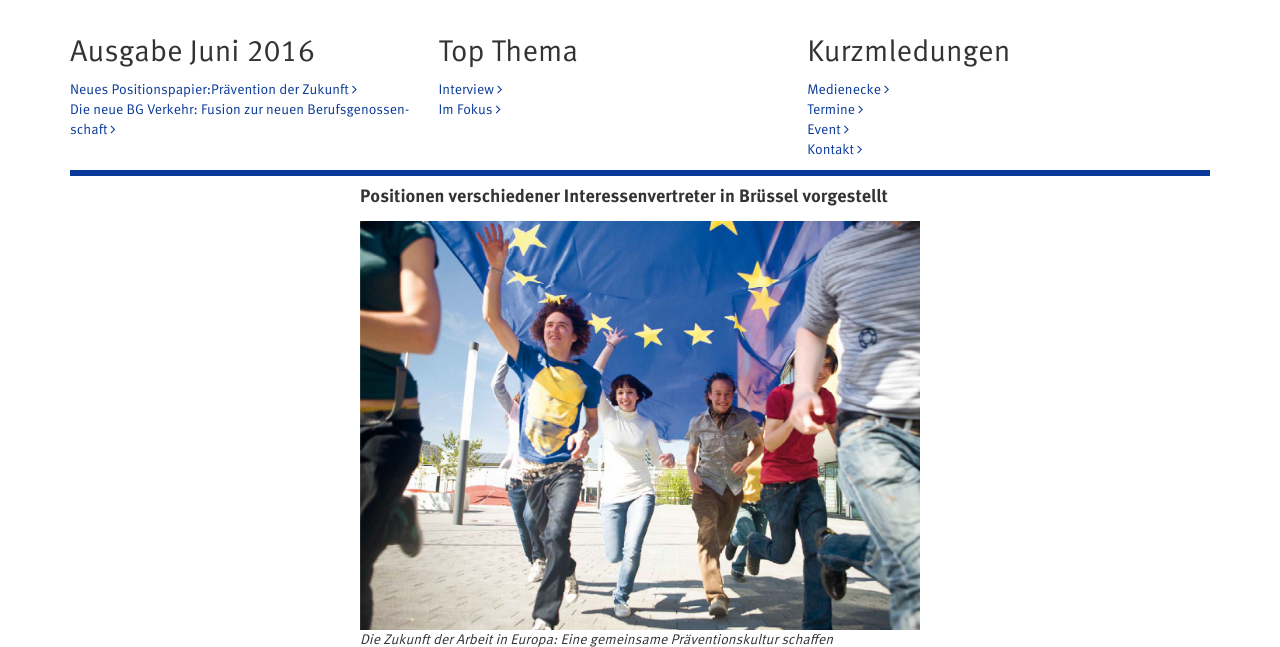
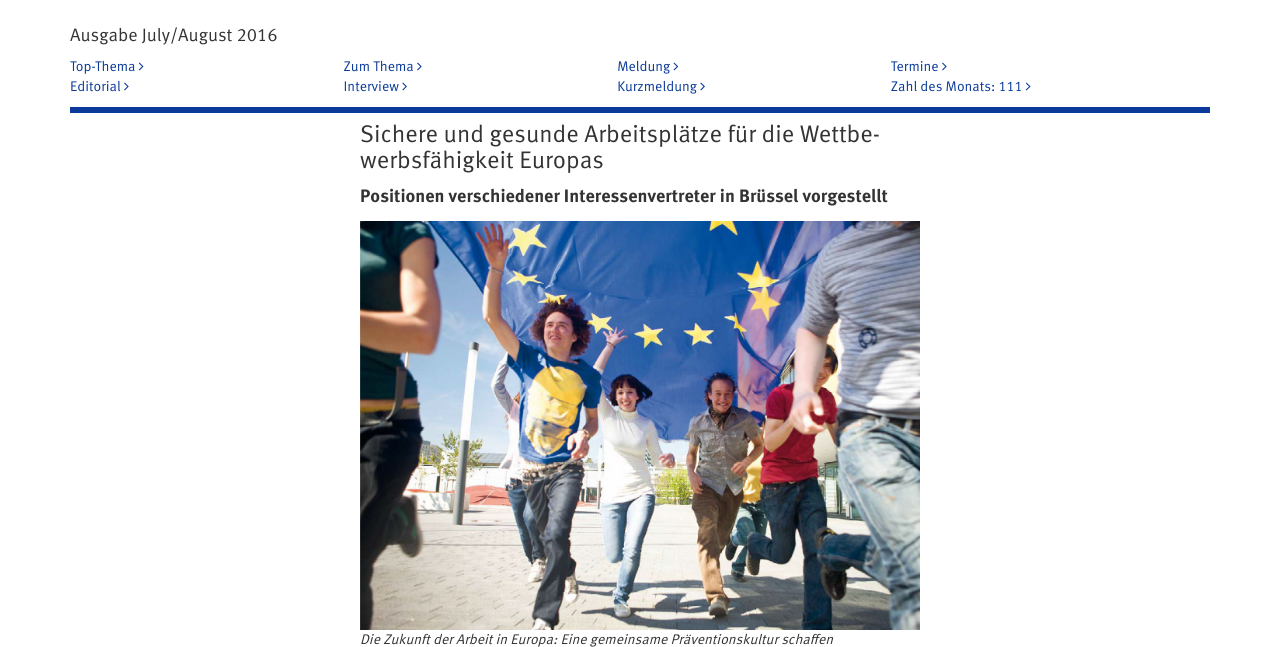
Before and after one commit to novareto/webmagazine, a website: page article-04.html in a window 1280 px wide. Both pictures are taken after a click on the button "Menu". Shown: the part 153-800 px from the top of the page. Drawn offline with nearby package versions, Linux system fonts and the light colour scheme.

Commit message:
markup menu collapse modified

```diff
--- a/article-04.html
+++ b/article-04.html
@@ -62,33 +62,39 @@
           </ul>
       </div>
      </div>
+     <div class="collapse ivz" style="width:100%;float:left;" id="collapseExample" aria-expanded="false">
+     <div class="row">
+      <div class="col-sm-12">
+      <h4>Ausgabe July/August 2016</h4>
+      </div>
+      </div>
+       <div class="col-sm-3">
+         <ul class="list-unstyled">
 
-     <div class="collapse ivz" style="width:100%;float:left;" id="collapseExample" aria-expanded="false">
-       <div class="col-sm-4">
-         <ul class="list-unstyled">
-           <h2>Ausgabe Juni 2016</h2>
-           <li><a href="">Neues Positionspapier:Prävention der Zukunft <i class="fa fa-angle-right"></i></a></li>
-           <li><a href="">Die neue BG Verkehr: Fusion zur neuen Berufsgenossenschaft <i class="fa fa-angle-right"></i></a></li>
+           <li><a href="">Top-Thema <i class="fa fa-angle-right"></i></a></li>
+           <li><a href="">Editorial <i class="fa fa-angle-right"></i></a></li>
 
          </ul>
        </div>
-       <div class="col-sm-4">
+       <div class="col-sm-3">
          <ul class="list-unstyled">
-           <h2>Top Thema</h2>
+           <li><a href="">Zum Thema <i class="fa fa-angle-right"></i></a></li>
            <li><a href="">Interview <i class="fa fa-angle-right"></i></a></li>
-           <li><a href="">Im Fokus <i class="fa fa-angle-right"></i></a></li>
          </ul>
        </div>
-       <div class="col-sm-4">
+       <div class="col-sm-3">
          <ul class="list-unstyled">
-           <h2>Kurzmledungen</h2>
-           <li><a href="">Medienecke <i class="fa fa-angle-right"></i></a></li>
+           <li><a href="">Meldung <i class="fa fa-angle-right"></i></a></li>
+           <li><a href="">Kurzmeldung <i class="fa fa-angle-right"></i></a></li>
+           </ul>
+       </div>
+      <div class="col-sm-3">
+         <ul class="list-unstyled">
            <li><a href="">Termine <i class="fa fa-angle-right"></i></a></li>
-           <li><a href="">Event <i class="fa fa-angle-right"></i></a></li>
-           <li><a href="kontakt.html">Kontakt <i class="fa fa-angle-right"></i></a></li>
-         </ul>
+           <li><a href="">Zahl des Monats: 111 <i class="fa fa-angle-right"></i></a></li>
+          </ul>
        </div>
-     </div>
+     </div> <!-- END: collapse ivz -->
      </div><!-- END: wrapper-header -->
     </div><!-- END: container -->
   </nav>
```
Also changed, not shown: article-01.html (+21 -14 lines), article-02.html (+21 -14 lines), article-03.html (+21 -14 lines), index.html (+22 -15 lines), kontakt.html (+22 -15 lines), 1 other file.
